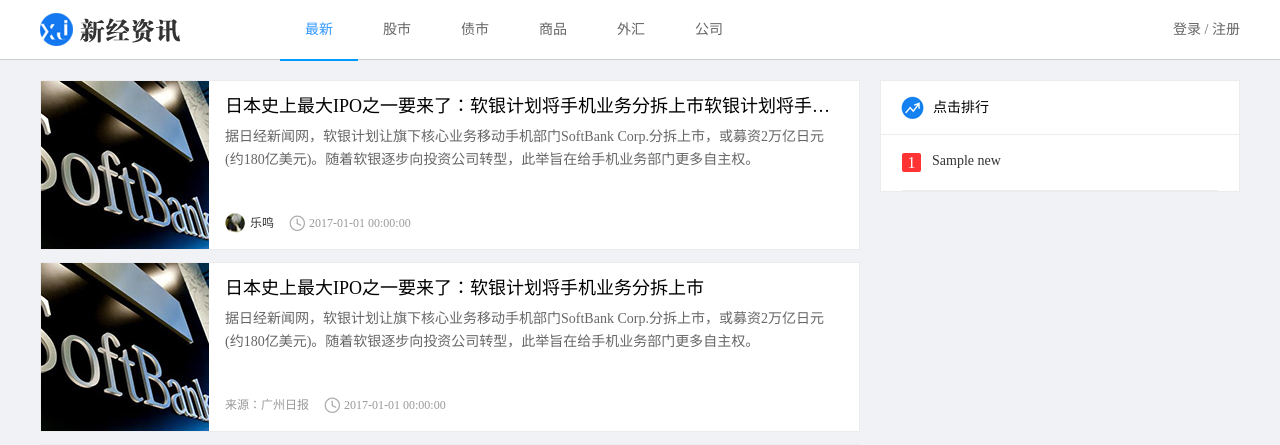
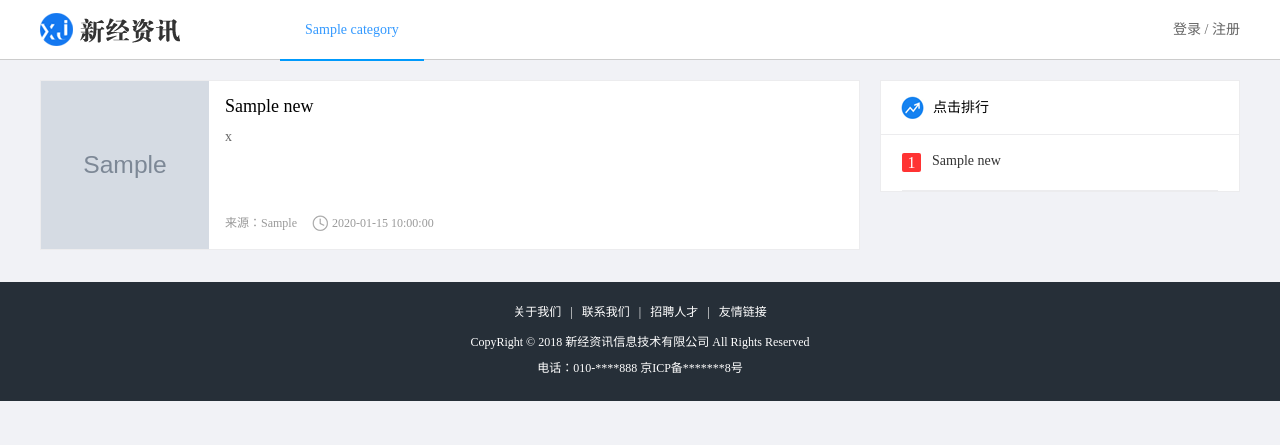
Before and after one commit to kohama1988/info36, a Flask app: page / in a window 1280 px wide. Shown: the top 445 px of the page. After the commit the page ends 401 px from the top, so only its background shows below. Run offline with Flask 2, Linux system fonts and the light colour scheme; tables that the repository leaves empty hold one stand-in row (values such as "Sample post"); grey boxes marked "Sample" are stand-in pictures; parts of the project's set-up code (start-up, migrations or seed data) failed here and were passed over; some libraries are stand-ins or nearby versions.

Commit message:
主页新闻内容实现

```diff
--- a/info/modules/index/views.py
+++ b/info/modules/index/views.py
@@ -1,8 +1,48 @@
 from . import index_blue
 # from ... import redis_store
-from flask import current_app, render_template, session, jsonify
+from flask import current_app, render_template, session, jsonify, request
 
-from ...models import User, News
+from ...models import User, News, Category
+from sqlalchemy.sql import text
+
+@index_blue.route('/newslist')
+def newslist():
+    # 获取参数
+    cid = request.args.get('cid','1')
+    page= request.args.get('page','1')
+    per_page = request.args.get('per_page','10')
+
+    # 参数类型转换
+    try:
+        page = int(page)
+        per_page = int(per_page)
+    except Exception as e:
+        page = 1
+        per_page = 10
+
+    #分页查询
+    try:
+        filter = text('')
+        if cid != '1':
+            filter = text(News.category_id == cid)
+        paginate = News.query.filter(filter).order_by(News.create_time.desc()).paginate(page, per_page, False)
+
+    except Exception as e:
+        current_app.logger.error(e)
+        return jsonify(errno='1', errmsg='获取新闻失败')
+
+    # 获取到分页对象中的属性，总页数，当前页，当前页的对象列表
+    totalPage = paginate.pages
+    currentPage = paginate.page
+    items = paginate.items
+
+    # 将对象列表转换成字典列表
+    news_list = []
+    for news in items:
+        news_list.append(news.to_dict())
+
+    return jsonify(errno='1', errmsg='获取新闻成功',totalPage=totalPage, currentPage=currentPage, newsList=news_list)
+
 
 
 @index_blue.route('/', methods=['POST','GET'])
@@ -31,10 +71,22 @@ def hello_world():
     for item in news:
         news_list.append(item.to_dict())
 
+    # 分类数据展示
+    try:
+        categories = Category.query.all()
+    except Exception as e:
+        current_app.logger.error(e)
+        return jsonify(errno='1', errmsg='获取新闻列表失败')
+
+    category_list = []
+    for item in categories:
+        category_list.append(item)
+
     # 取出用户信息，返回给前端
     data = {
         'user_info':user.to_dict() if user else '',
-        'news': news_list
+        'news': news_list,
+        'category': category_list
     }
 
     return render_template('news/index.html', data=data)
--- a/info/static/news/js/index.js
+++ b/info/static/news/js/index.js
@@ -67,7 +67,7 @@ function updateNewsData() {
         "cid": currentCid,
         'per_page': 5
     }
-    /*
+
     $.get("/newslist", params, function (resp) {
         // 设置 `数据正在查询数据` 变量为 false，以便下次上拉加载
         house_data_querying = false
@@ -97,5 +97,5 @@ function updateNewsData() {
             }
         }
     })
-    */
+
 }
--- a/info/templates/news/index.html
+++ b/info/templates/news/index.html
@@ -14,12 +14,18 @@
         <div class="header">
             <a href="#" class="logo fl"><img src="../../static/news/images/logo.png" alt="logo"></a>
             <ul class="menu fl">
+                {% for item in data.category %}
+                    <li class="{% if loop.index==1 %}active{% endif %}" data-cid={{ loop.index }}><a href="javascript:;">{{ item.name }}</a></li>
+                {% endfor %}
+
+                {#
                 <li class="active" data-cid="1"><a href="javascript:;">最新</a></li>
                 <li data-cid="2"><a href="javascript:;">股市</a></li>
                 <li data-cid="3"><a href="javascript:;">债市</a></li>
                 <li data-cid="4"><a href="javascript:;">商品</a></li>
                 <li data-cid="5"><a href="javascript:;">外汇</a></li>
                 <li data-cid="6"><a href="javascript:;">公司</a></li>
+                 #}
             </ul>
             {% if data.user_info %}
                 <div class="user_login fr">
```
Also changed, not shown: 1 other file.
